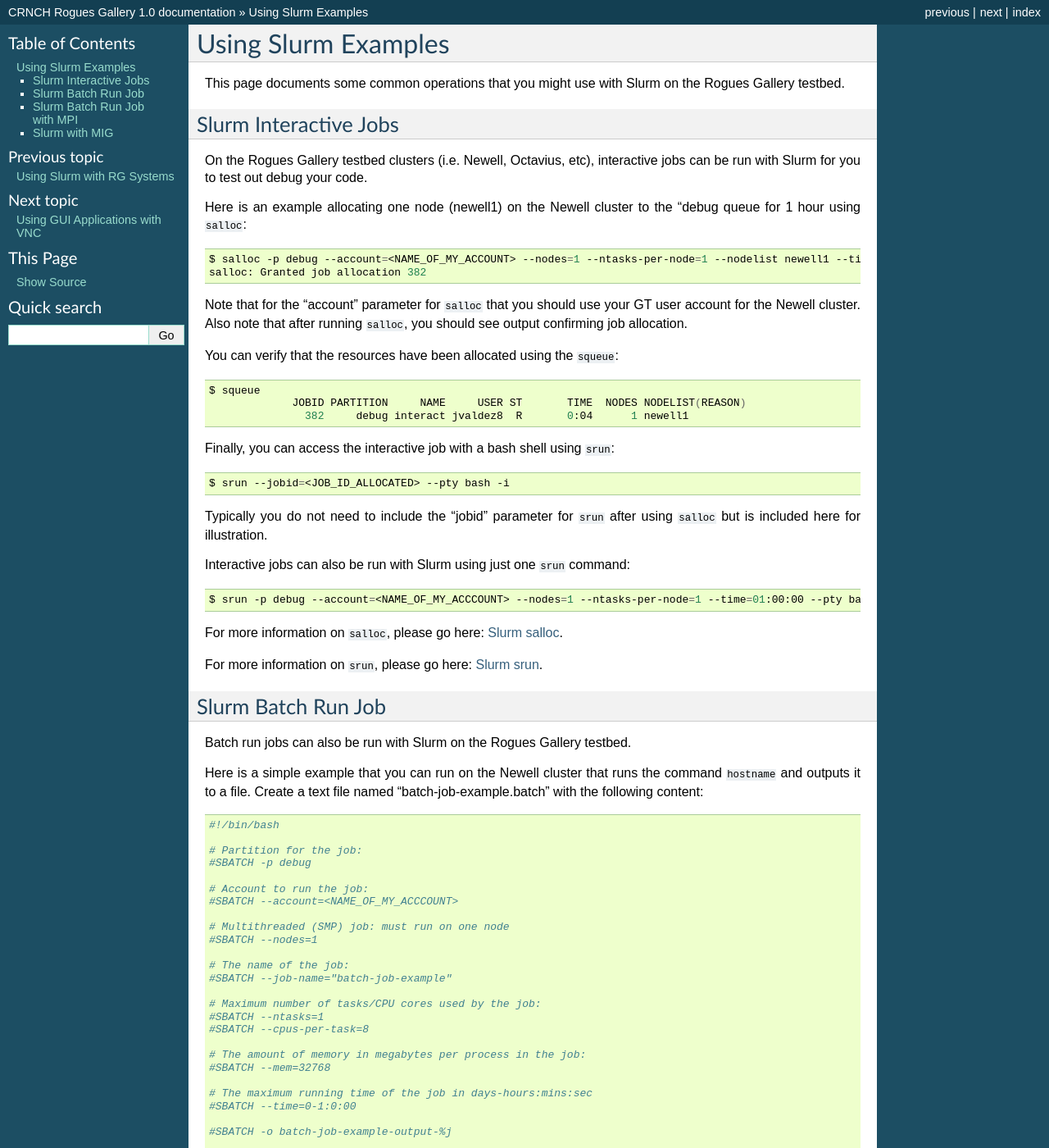
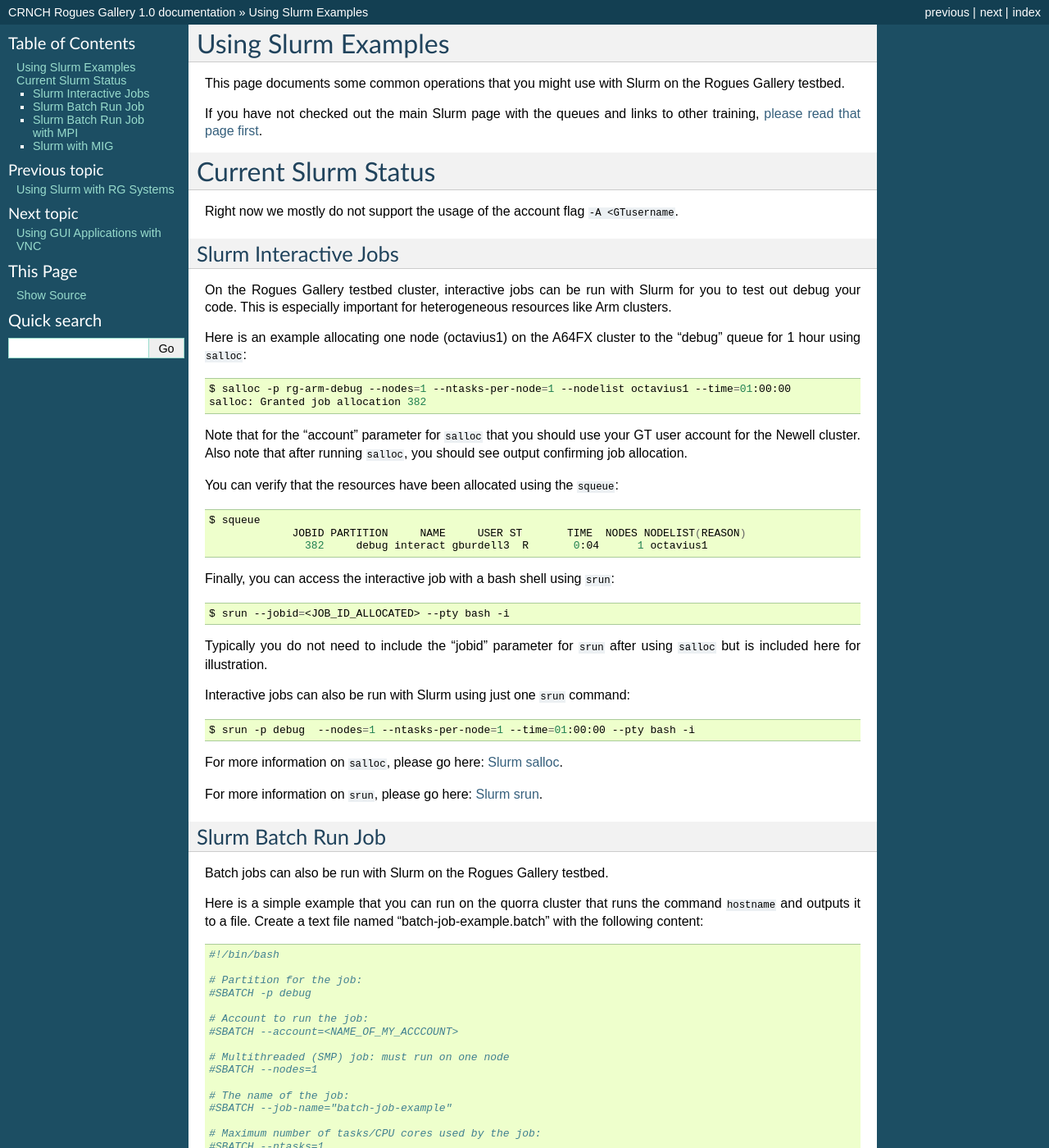
Before and after one commit to gt-crnch-rg/read-the-docs, a Sphinx documentation site: the page built from docs/general/using-slurm-examples.rst, in a window 1280 px wide and 1400 px high. Shown: the whole window at 82% size. Built offline with Sphinx 7.4.7, drawn with Linux system fonts in a browser that asks for light colours; pages that are not in the unit, such as notebooks, are missing from menus; some of the changed text lies outside the part shown.

Commit message:
Update using-slurm-examples.rst

```diff
--- a/docs/general/using-slurm-examples.rst
+++ b/docs/general/using-slurm-examples.rst
@@ -3,19 +3,23 @@ Using Slurm Examples
 
 This page documents some common operations that you might use with Slurm on the Rogues Gallery testbed.
 
+If you have not checked out the main Slurm page with the queues and links to other training, `please read that page first <https://gt-crnch-rg.readthedocs.io/en/main/general/using-slurm.html>`__.
+
+
+Current Slurm Status
+======================
+Right now we mostly do not support the usage of the account flag ``-A <GTusername``.
+
 Slurm Interactive Jobs
 ----------------------
 
-On the Rogues Gallery testbed clusters (i.e. Newell, Octavius, etc),
-interactive jobs can be run with Slurm for you to test out debug your
-code.
+On the Rogues Gallery testbed cluster, interactive jobs can be run with Slurm for you to test out debug your code. This is especially important for heterogeneous resources like Arm clusters.
 
-Here is an example allocating one node (newell1) on the Newell cluster
-to the "debug queue for 1 hour using ``salloc``:
+Here is an example allocating one node (octavius1) on the A64FX cluster to the "debug" queue for 1 hour using ``salloc``:
 
 .. code:: shell
 
-   $ salloc -p debug --account=<NAME_OF_MY_ACCOUNT> --nodes=1 --ntasks-per-node=1 --nodelist newell1 --time=01:00:00
+   $ salloc -p rg-arm-debug --nodes=1 --ntasks-per-node=1 --nodelist octavius1 --time=01:00:00
    salloc: Granted job allocation 382
 
 Note that for the "account" parameter for ``salloc`` that you should use
@@ -29,7 +33,7 @@ You can verify that the resources have been allocated using the
 
    $ squeue
                 JOBID PARTITION     NAME     USER ST       TIME  NODES NODELIST(REASON)
-                  382     debug interact jvaldez8  R       0:04      1 newell1
+                  382     debug interact gburdell3  R       0:04      1 octavius1
 
 Finally, you can access the interactive job with a bash shell using
 ``srun``:
@@ -46,7 +50,7 @@ command:
 
 .. code:: shell
 
-   $ srun -p debug --account=<NAME_OF_MY_ACCCOUNT> --nodes=1 --ntasks-per-node=1 --time=01:00:00 --pty bash -i
+   $ srun -p debug  --nodes=1 --ntasks-per-node=1 --time=01:00:00 --pty bash -i
 
 For more information on ``salloc``, please go here: `Slurm
 salloc <https://slurm.schedmd.com/salloc.html>`__.
@@ -57,9 +61,9 @@ srun <https://slurm.schedmd.com/srun.html>`__.
 Slurm Batch Run Job
 -------------------
 
-Batch run jobs can also be run with Slurm on the Rogues Gallery testbed.
+Batch jobs can also be run with Slurm on the Rogues Gallery testbed.
 
-Here is a simple example that you can run on the Newell cluster that
+Here is a simple example that you can run on the quorra cluster that
 runs the command ``hostname`` and outputs it to a file. Create a text
 file named "batch-job-example.batch" with the following content:
 
@@ -93,8 +97,6 @@ file named "batch-job-example.batch" with the following content:
 
    # Run hostname command
    hostname
-
-Be sure to change the "account" parameter to your GT user account.
 
 Then run the example with ``sbatch``:
 
```
Also changed, not shown: other parts of docs/general/using-slurm-examples.rst (+1 -1 lines).
